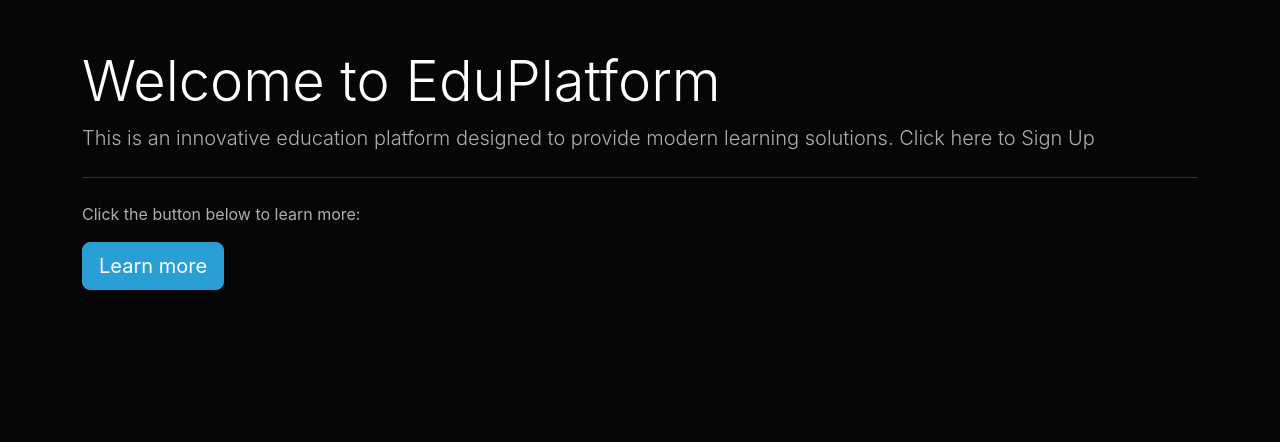
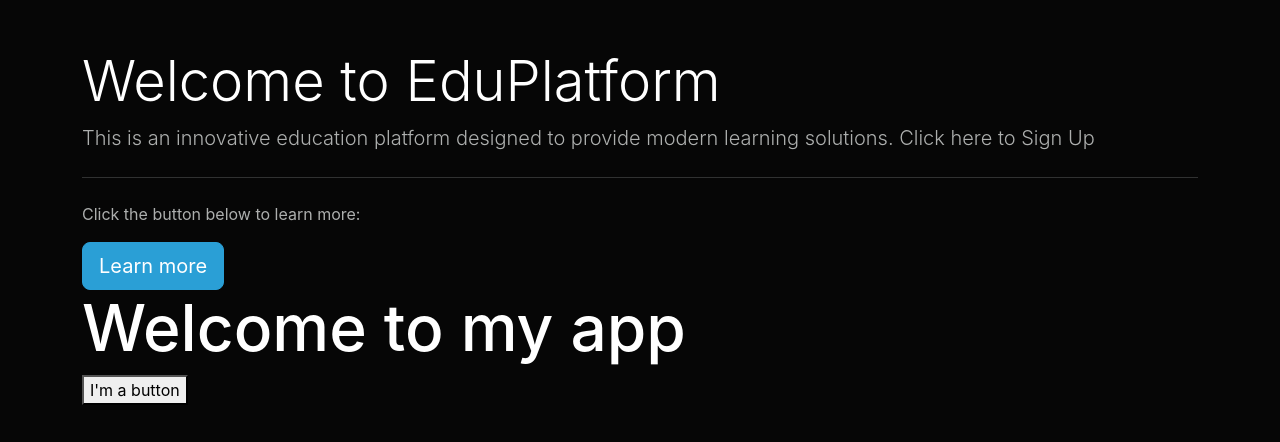
Before and after one commit to Ashik1608/React-App, a React (Create React App) app: page / in a window 1280 px wide. Shown: the top 442 px of the page. Built offline with nearby package versions, Linux system fonts and the light colour scheme.

Commit message:
Sixth Commit

```diff
--- a/src/App.js
+++ b/src/App.js
@@ -2,6 +2,15 @@
 import logo from './logo.svg';
 import './App.css';
 import VideoPlayer from './VideoPlayer';
+
+
+function MyButton() {
+  return (
+    <button>I'm a button</button>
+  );
+}
+
+
 
 function App() {
   return (
@@ -12,10 +21,17 @@
           Click here to Sign Up </p>
         <hr className="my-4" />
         <p>Click the button below to learn more:</p>
+
         <a className="btn btn-primary btn-lg" href="https://your-education-platform.com" role="button">Learn more</a>
+        <div>
+          <h1>Welcome to my app</h1>
+          <MyButton />
+        </div>
       </div>
     </div>
+
   );
 }
 
+
 export default App;
```
